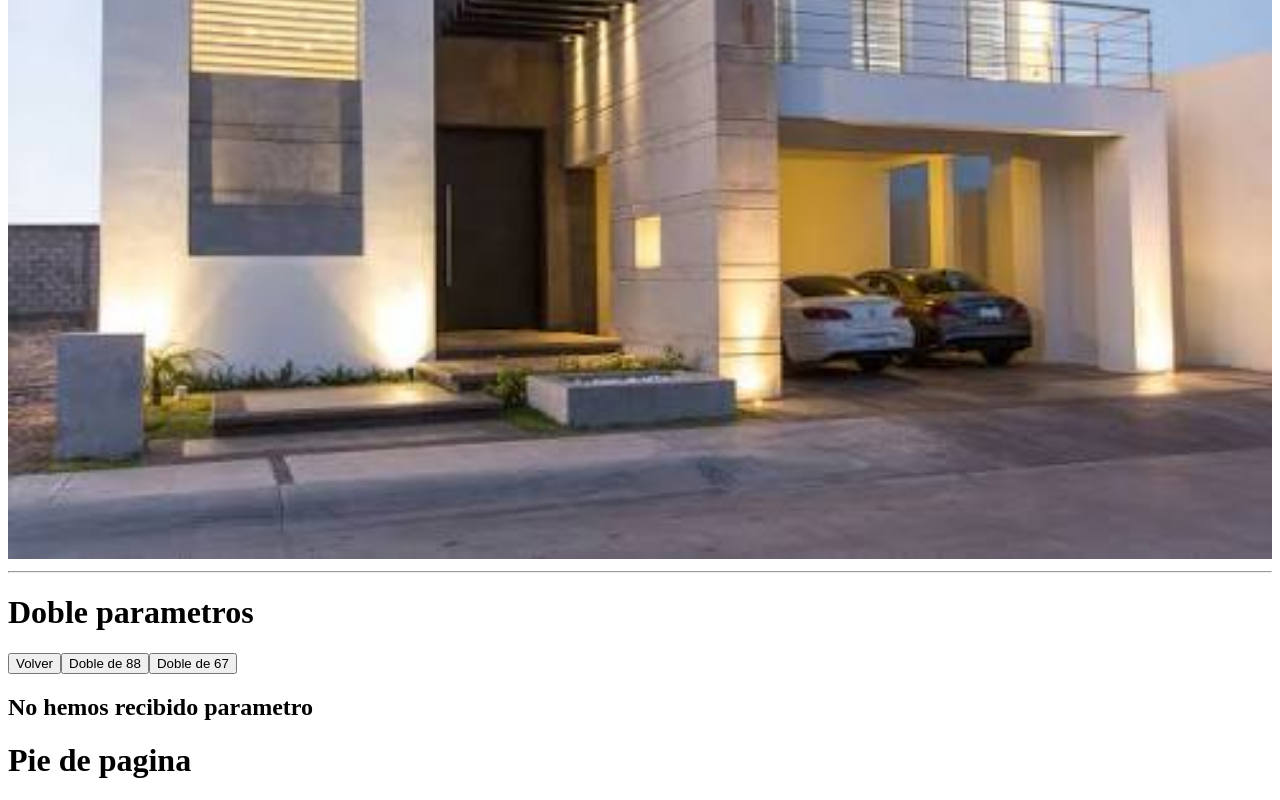
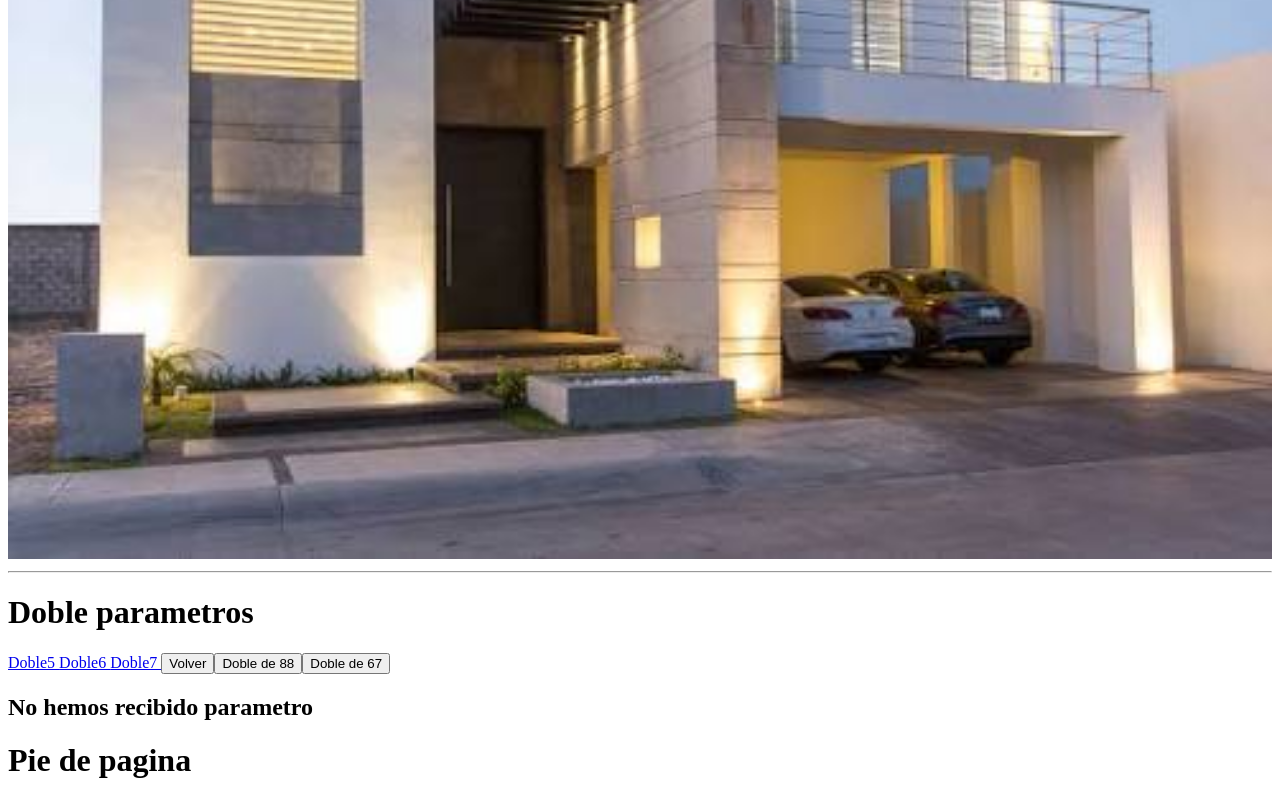
Before and after one commit to Peluas9000/angularrouting, an Angular app: page / in a window 1280 px wide. Shown: the part 746-1546 px from the top of the page. Built offline with nearby package versions, Linux system fonts and the light colour scheme.

Commit message:
Esto es la redireccion pero con la sintaxis de routerLink en vez de navigate

```diff
--- a/src/app/numero-doble-component/numero-doble-component.html
+++ b/src/app/numero-doble-component/numero-doble-component.html
@@ -1,4 +1,11 @@
 <h1>Doble parametros </h1>
+
+@for (item of [].constructor(3); track $index) {
+    <a [routerLink]="['/numero',$index+5]">
+        Doble{{$index +5 }}
+    </a>
+
+}
 
 <button (click)="volver()">Volver</button>
 <button (click)="redirect(88)">Doble de 88</button>
```
